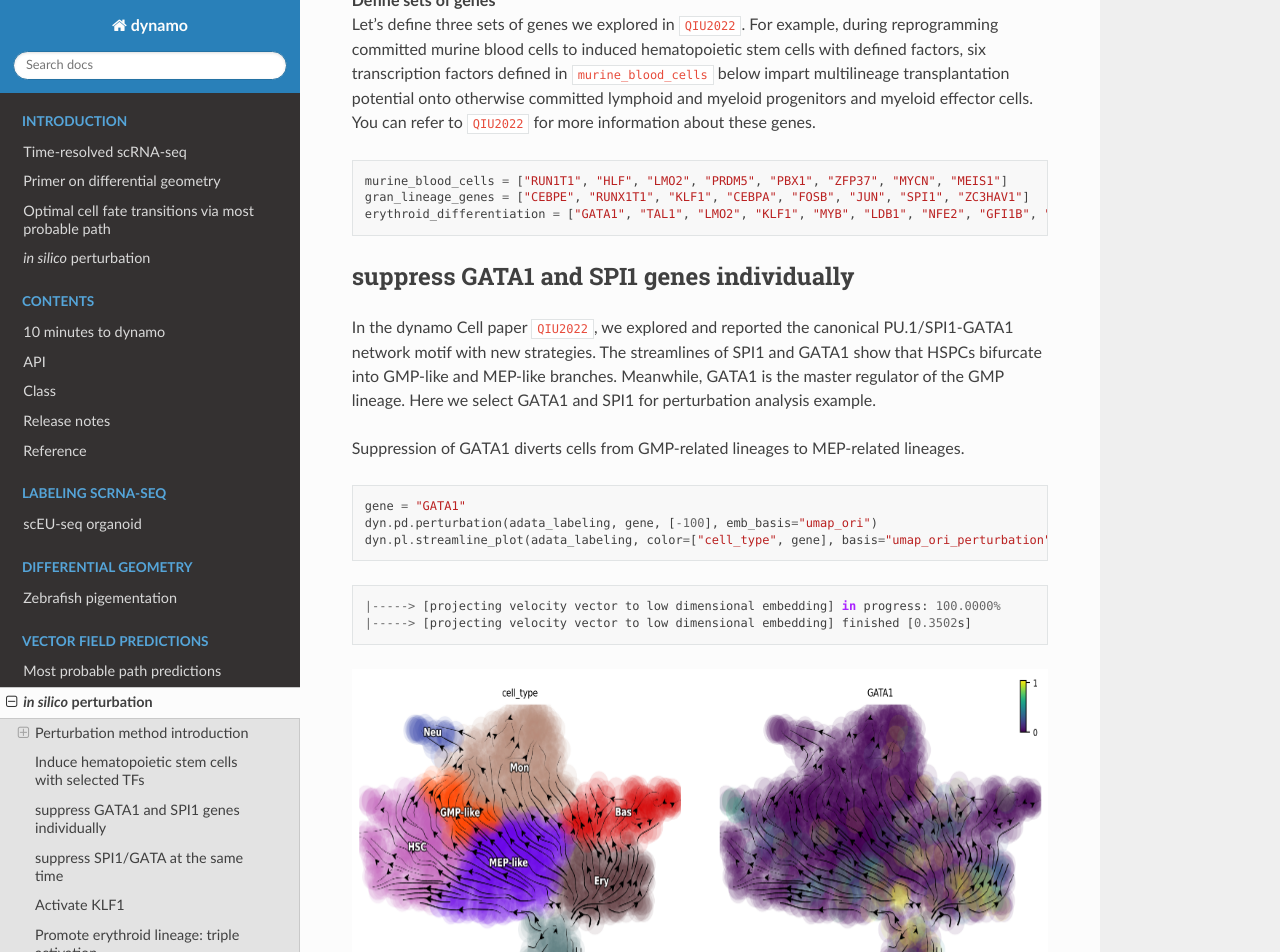
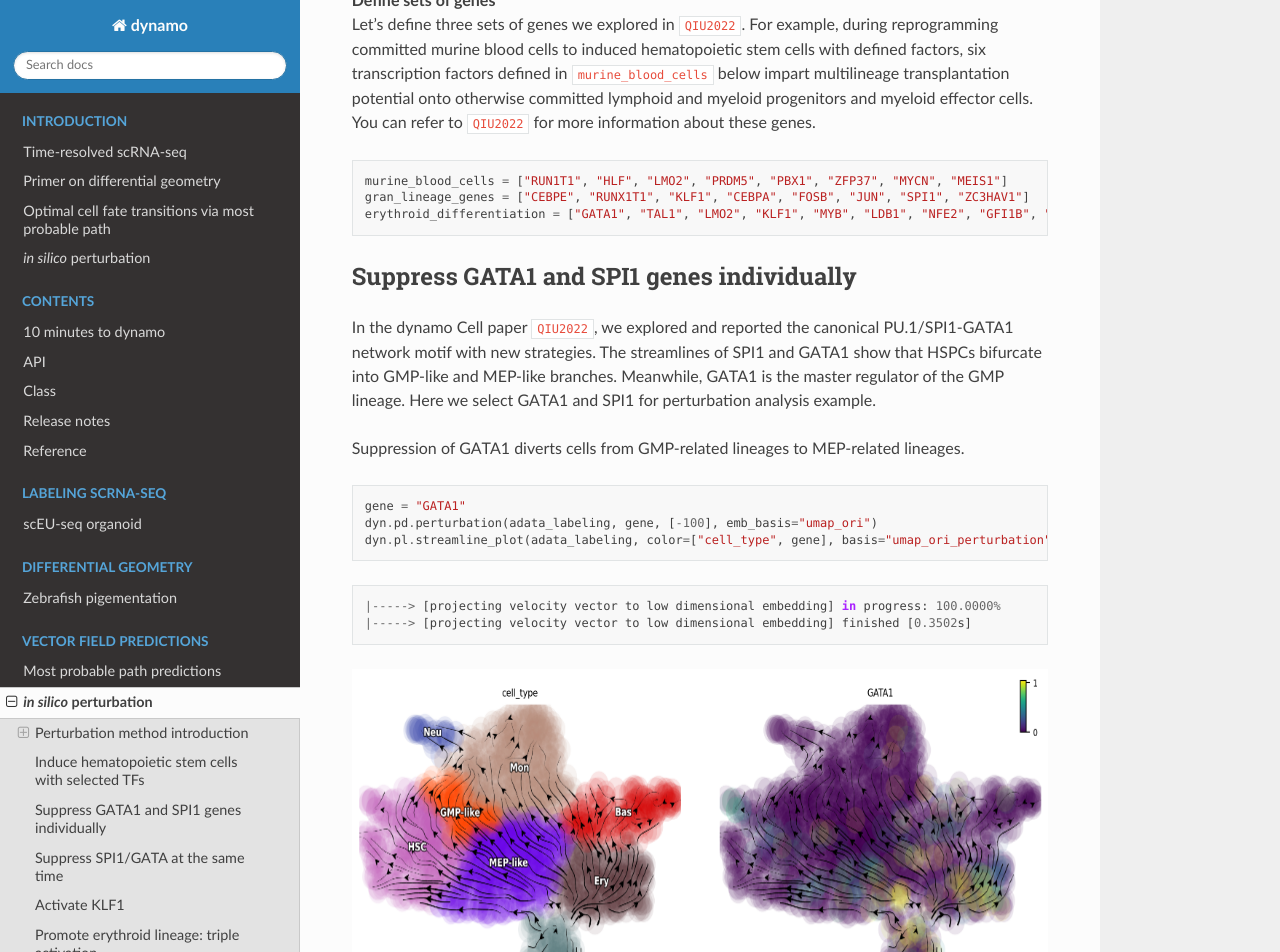
Before and after one commit to aristoteleo/dynamo_readthedocs, a Sphinx documentation site: the page built from docs/source/notebooks/perturbation_tutorial/perturbation_tutorial.rst, in a window 1280 px wide and 1400 px high, scrolled down 1565 px. Shown: the top 952 px of the window. Built offline with Sphinx 7.4.7 and the Read the Docs theme 2.0.0, drawn with Linux system fonts in a browser that asks for light colours; pages that are not in the unit, such as notebooks, are missing from menus; cross-references to code outside the pages are shown as plain code; some of the changed text lies outside the part shown.

```diff
--- a/docs/source/notebooks/perturbation_tutorial/perturbation_tutorial.rst
+++ b/docs/source/notebooks/perturbation_tutorial/perturbation_tutorial.rst
@@ -94,7 +94,7 @@ Induce hematopoietic stem cells with selected TFs
     gran_lineage_genes = ["CEBPE", "RUNX1T1", "KLF1", "CEBPA", "FOSB", "JUN", "SPI1", "ZC3HAV1"]
     erythroid_differentiation = ["GATA1", "TAL1", "LMO2", "KLF1", "MYB", "LDB1", "NFE2", "GFI1B", "BCL11A"]
 
-suppress GATA1 and SPI1 genes individually
+Suppress GATA1 and SPI1 genes individually
 ~~~~~~~~~~~~~~~~~~~~~~~~~~~~~~~~~~~~~~~~~
 
 In the dynamo Cell paper :cite:p:`QIU2022`, we explored and reported the canonical PU.1/SPI1-GATA1 network motif with new strategies. The streamlines of SPI1 and GATA1 show that HSPCs bifurcate into GMP-like and MEP-like branches. Meanwhile, GATA1 is the master regulator of the GMP lineage. Here we select GATA1 and SPI1 for perturbation analysis example.
@@ -143,7 +143,7 @@ GMP-related lineages.
    :height: 349px
 
 
-suppress SPI1/GATA at the same time
+Suppress SPI1/GATA at the same time
 ~~~~~~~~~~~~~~~~~~~~~~~~~~~~~~~~~~
 
 Suppression of both SPI1 and GATA1 traps cells in the progenitor states.
```
